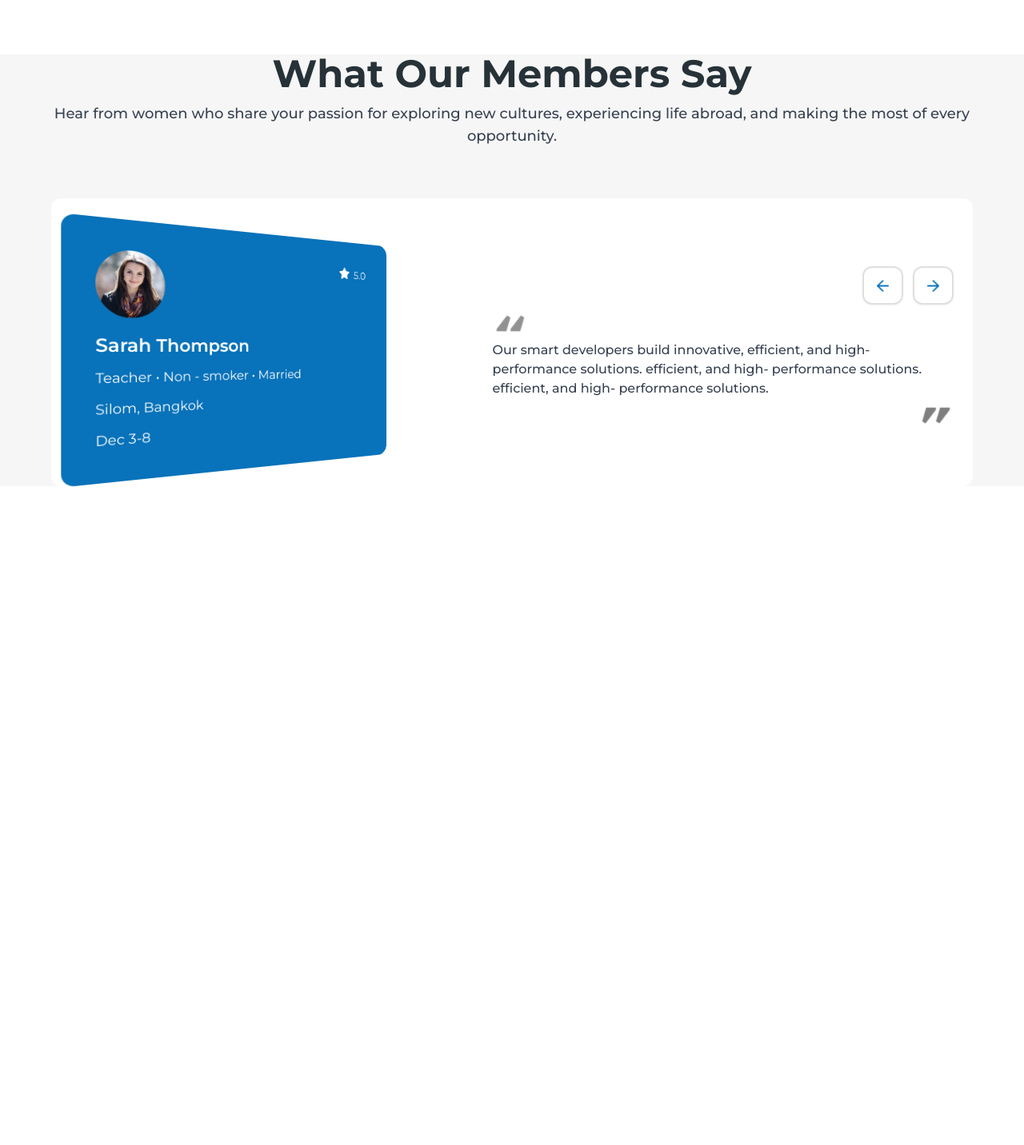
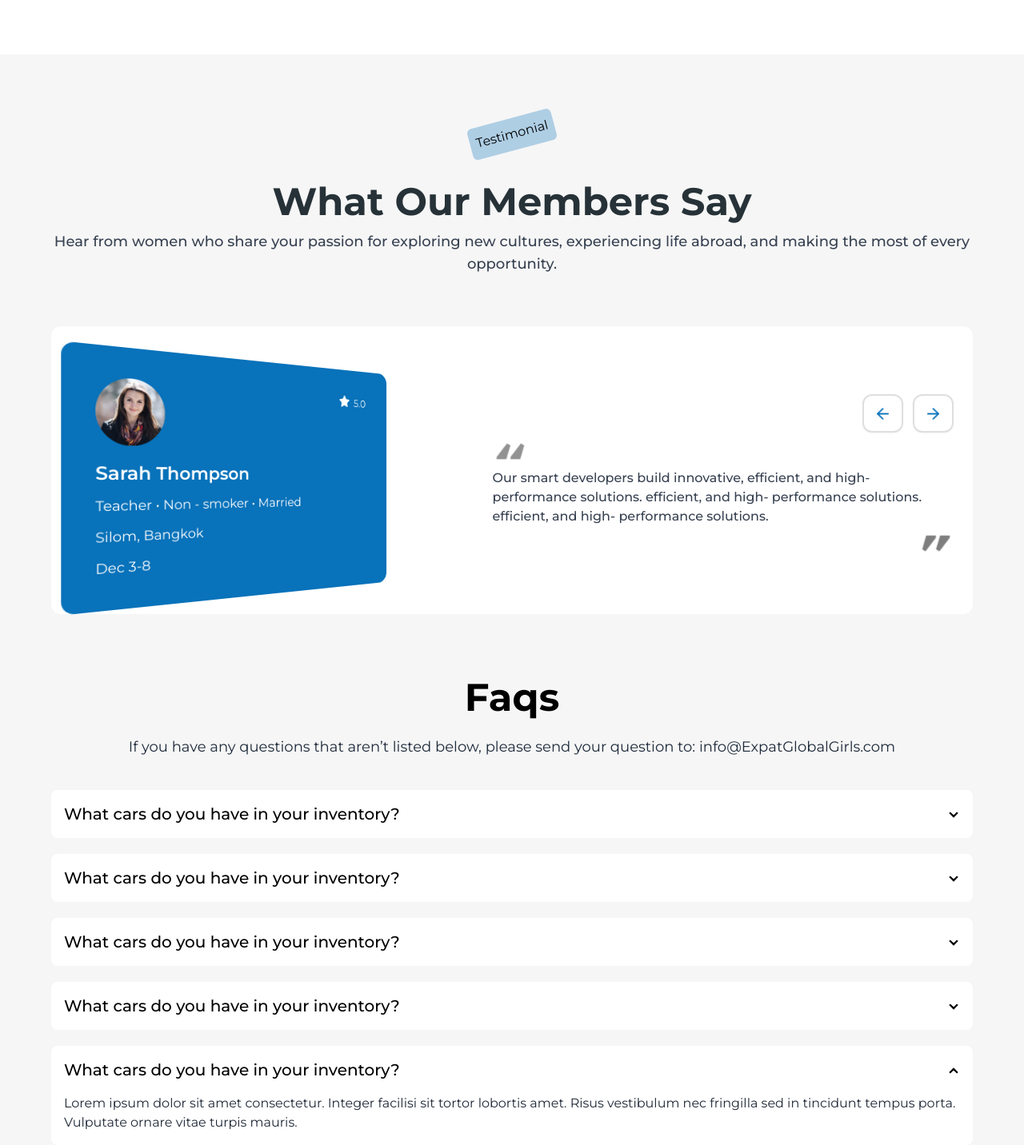
Before and after one commit to Shahriar-Samir/Shopify-Task, a Next.js app: page / in a window 1280 px wide. Shown: the part 4980-6412 px from the top of the page at 80% size. Before the commit the page ends 5590 px from the top, so only its background shows below. Built offline with nearby package versions, Linux system fonts and the light colour scheme.

Commit message:
add: accordians

```diff
--- a/src/app/page.tsx
+++ b/src/app/page.tsx
@@ -2,6 +2,7 @@ import About from "@/components/about/About";
 import BannerFooterPart from "@/components/banner-footer/BannerFooterPart";
 import Banner from "@/components/banner/Banner";
 import Choose from "@/components/Choose/Choose";
+import Faq from "@/components/Faq/Faq";
 import HowItWorks from "@/components/HowItWorks/HowItWorks";
 import Review from "@/components/reviews/review";
 import TravelSection from "@/components/TravelSection/TravelSection";
@@ -17,6 +18,7 @@ const Home = () => {
       <Choose />
       <HowItWorks />
       <Review />
+      <Faq />
     </main>
   );
 };
--- /dev/null
+++ b/src/components/Faq/Faq.tsx
@@ -0,0 +1,17 @@
+import React from "react";
+import Faqs from "./Faqs";
+
+const Faq = () => {
+  return (
+    <main className="mx-auto w-[90%] max-w-[1200px] mt-20">
+      <h1 className="text-5xl font-bold text-center text-black ">Faqs</h1>
+      <p className="mt-6 text-center text-lg text-[#1d2939]">
+        If you have any questions that aren’t listed below, please send your
+        question to: info@ExpatGlobalGirls.com
+      </p>
+      <Faqs />
+    </main>
+  );
+};
+
+export default Faq;
--- /dev/null
+++ b/src/components/Faq/Faqs.tsx
@@ -0,0 +1,30 @@
+import React from "react";
+
+const Faqs = () => {
+  return (
+    <section className="flex flex-col gap-5 mt-10">
+      {[1, 2, 3, 4, 5].map((card) => {
+        return (
+          <div
+            key={card}
+            className="collapse collapse-arrow !rounded-lg !bg-white"
+          >
+            <input type="radio" name="my-accordion-2" defaultChecked />
+            <div className="collapse-title text-xl font-medium text-black">
+              What cars do you have in your inventory?
+            </div>
+            <div className="collapse-content">
+              <p>
+                Lorem ipsum dolor sit amet consectetur. Integer facilisi sit
+                tortor lobortis amet. Risus vestibulum nec fringilla sed in
+                tincidunt tempus porta. Vulputate ornare vitae turpis mauris.
+              </p>
+            </div>
+          </div>
+        );
+      })}
+    </section>
+  );
+};
+
+export default Faqs;
--- a/src/components/reviews/review.tsx
+++ b/src/components/reviews/review.tsx
@@ -3,8 +3,11 @@ import Carousel from "./carousel";
 
 const Review = () => {
   return (
-    <main className="mx-auto w-[90%] max-w-[1200px]">
-      <h1 className="font-bold text-5xl text-[#263238] text-center">
+    <main className="mx-auto w-[90%] max-w-[1200px] mt-20">
+      <div className="bg-[#aecee4] w-max p-2 rounded-md mx-auto rotate-[-15deg] text-black">
+        Testimonial
+      </div>
+      <h1 className="font-bold text-5xl text-[#263238] text-center mt-10">
         What Our Members Say
       </h1>
       <p className="mt-3 text-center text-gray-700 text-lg font-medium">
```
